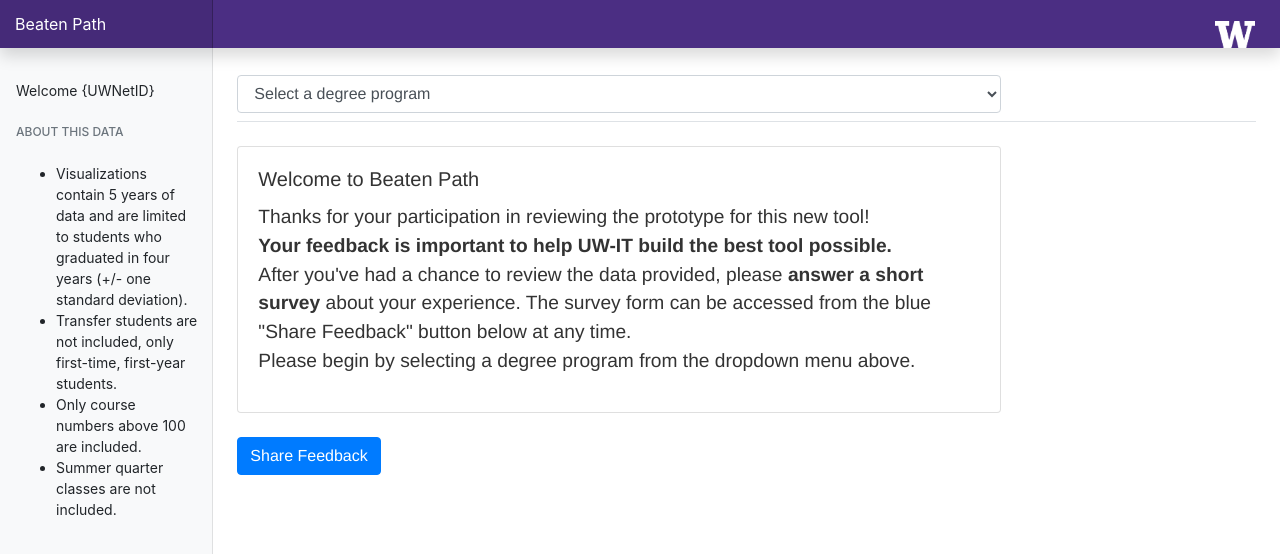
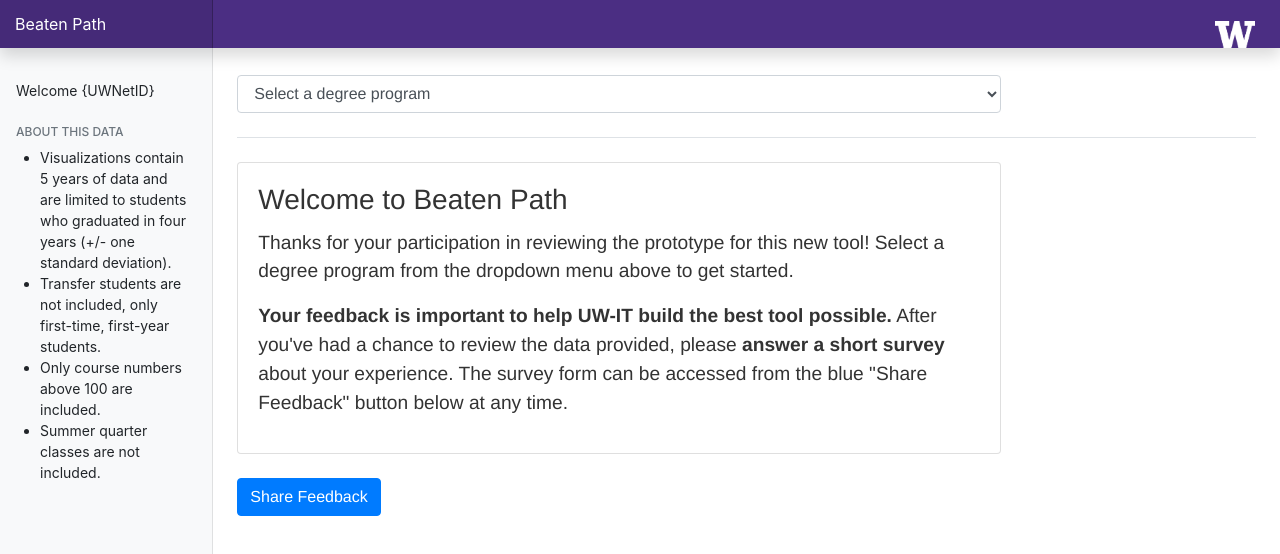
Before and after one commit to uw-it-aca/beatenpath, a Vue app: page / in a window 1280 px wide. Shown: the top 554 px of the page. Built offline with nearby package versions, Linux system fonts and the light colour scheme.

Commit message:
clean up spacing. adjust welcome message

```diff
--- a/public/index.html
+++ b/public/index.html
@@ -38,8 +38,8 @@
               <h3 class="sidebar-heading d-flex justify-content-between align-items-center px-3 mt-4 mb-1 text-muted">
                   <span>About this data</span>
               </h3>
-              <div class="justify-content-between align-items-center px-3 mt-4">
-                <ul>
+              <div class="justify-content-between align-items-center px-4 mt-2">
+                <ul class="pl-3">
                     <li>Visualizations contain 5 years of data and are limited to students who graduated in four years (+/- one standard deviation).</li>
                     <li>Transfer students are not included, only first-time, first-year students.</li>
                     <li>Only course numbers above 100 are included.</li>
--- a/src/pages/Home/App.vue
+++ b/src/pages/Home/App.vue
@@ -1,7 +1,7 @@
 <template>
   <div id="app">
 
-    <div class="d-flex justify-content-between flex-wrap flex-md-nowrap align-items-center pb-2 mb-3 border-bottom">
+    <div class="d-flex justify-content-between flex-wrap flex-md-nowrap align-items-center pb-4 mb-4 border-bottom">
         <h2 id="degree-title" class="h2" style="display:none;"></h2>
         <select id="degree-select" class="form-control w-75">
             <option>Loading...</option>
@@ -17,15 +17,13 @@
     <div id="filepathPng" class="my-4">
       <div class="card w-75">
         <div class="card-body">
-          <h5 class="card-title">Welcome to Beaten Path</h5>
-          <p class="card-text">
-            <ul class="list-unstyled">
-                <li>Thanks for your participation in reviewing the prototype for this new tool! </li>
-                <li><strong>Your feedback is important to help UW-IT build the best tool possible.</strong></li>
-                <li>After you've had a chance to review the data provided, please <strong>answer a short survey</strong> about your experience. The survey form can be accessed from the blue "Share Feedback" button below at any time.</li>
-                <li>Please begin by selecting a degree program from the dropdown menu above.</li>
-            </ul>
-          </p>
+          <h3 class="card-title">Welcome to Beaten Path</h3>
+          <div class="card-text">
+            <p>Thanks for your participation in reviewing the prototype for this new tool! Select a degree program from the dropdown menu above to get started.</p>
+
+            <p><strong>Your feedback is important to help UW-IT build the best tool possible.</strong> After you've had a chance to review the data provided, please <strong>answer a short survey</strong> about your experience. The survey form can be accessed from the blue "Share Feedback" button below at any time.</p>
+
+        </div>
         </div>
       </div>
     </div>
```
